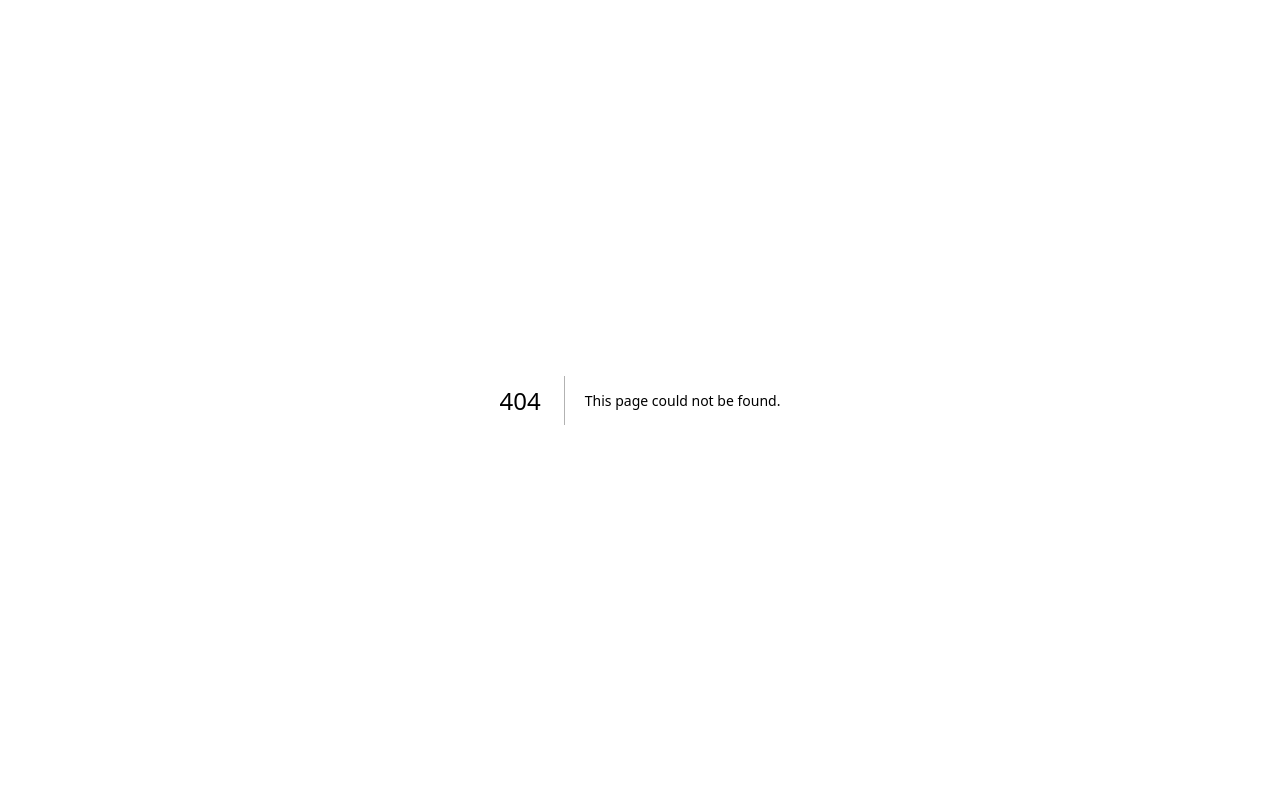
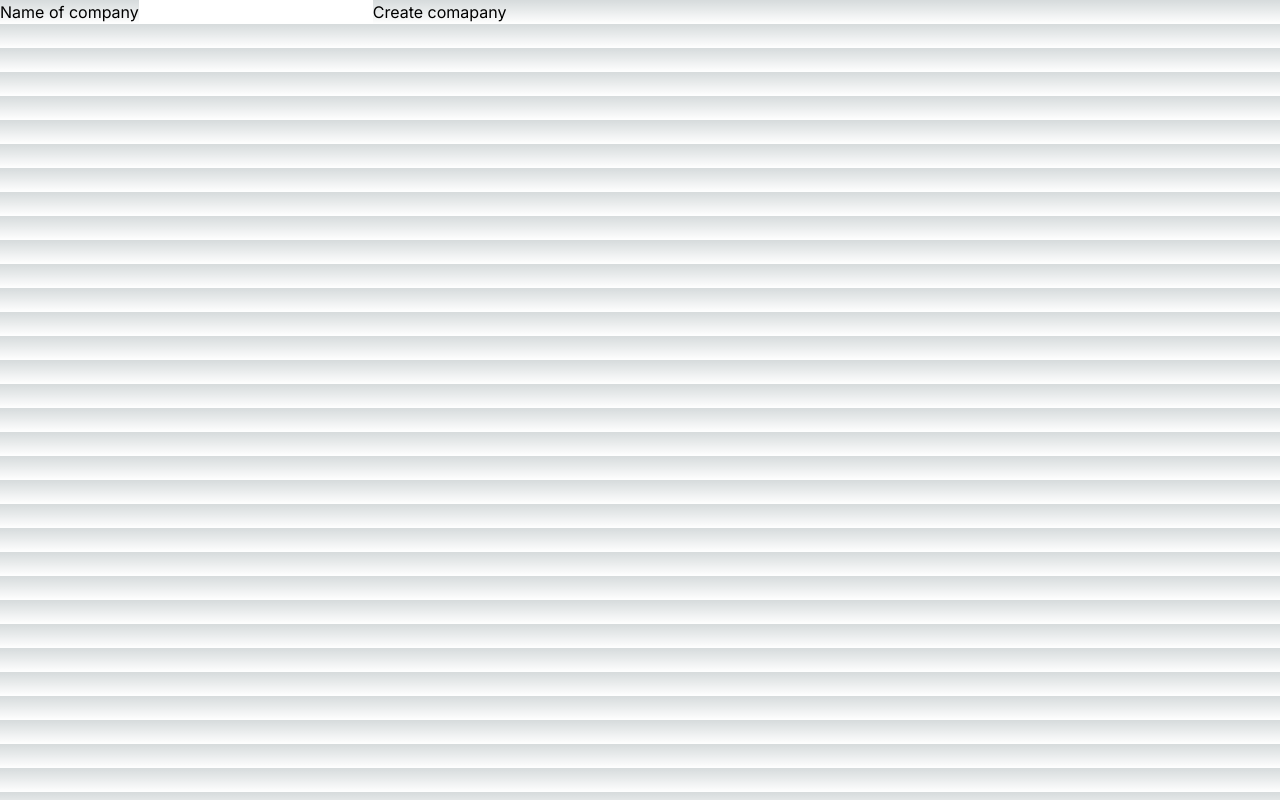
Before and after one commit to Lautaro124/checking_api, a Next.js app in the folder client/: page /auth/createCompany in a window 1280 px wide. Before the commit this address had no page. Built offline with nearby package versions, Linux system fonts and the light colour scheme.

Commit message:
Forms in front

```diff
--- /dev/null
+++ b/client/src/app/auth/createCompany/page.tsx
@@ -0,0 +1,16 @@
+'use client'
+
+const Register = () => {
+  return (
+    <form>
+      <label htmlFor="email">
+        Name of company
+        <input type="email" name="email" />
+      </label>
+      <button>
+        Create comapany
+      </button>
+    </form>
+  )
+}
+export default Register
--- /dev/null
+++ b/client/src/components/atoms/button.tsx
@@ -0,0 +1,16 @@
+interface ButtonProps extends React.ButtonHTMLAttributes<HTMLButtonElement> {
+  children: React.ReactNode
+}
+
+const Button = ({ children, ...restOfProps }: ButtonProps) => {
+  return (
+    <button
+      className="bg-blue-500 hover:bg-blue-700 text-white font-bold py-2 px-4 rounded"
+      {...restOfProps}
+    >
+      {children}
+    </button>
+  )
+}
+
+export default Button
--- /dev/null
+++ b/client/src/components/atoms/input.tsx
@@ -0,0 +1,15 @@
+interface InputProps extends React.InputHTMLAttributes<HTMLInputElement> {
+  styleProp: 'line' | 'bordered'
+}
+const Input = ({ styleProp, ...restOfProps }: InputProps) => {
+  const className = styleProp === 'line'
+    ? 'border-b-2 border-blue-500 border-opacity-50 focus:border-blue-500 focus:ring-0 focus:border-opacity-100 focus:outline-none'
+    : 'border-2 border-blue-500 border-opacity-50 focus:border-blue-500 focus:ring-0 focus:border-opacity-100 focus:outline-none'
+
+  return <input
+    className={className}
+    {...restOfProps}
+  />
+}
+
+export default Input
--- /dev/null
+++ b/client/src/components/atoms/label.tsx
@@ -0,0 +1,18 @@
+interface LabelProps extends React.LabelHTMLAttributes<HTMLLabelElement> {
+  children: React.ReactNode
+  label: string
+}
+
+const Label = ({ children, label, ...restOfProps }: LabelProps) => {
+  return (
+    <label
+      className="block text-gray-700 text-sm font-bold mb-2"
+      {...restOfProps}
+    >
+      {label}
+      {children}
+    </label>
+  )
+}
+
+export default Label
--- /dev/null
+++ b/client/src/components/molecules/forms.tsx
@@ -0,0 +1,22 @@
+import Button from '../atoms/button'
+
+interface FormProps extends React.FormHTMLAttributes<HTMLFormElement> {
+  children: React.ReactNode
+  submitText: string
+}
+
+const Form = ({ children, submitText, ...restOfProps }: FormProps) => {
+  return (
+    <form
+      className="flex flex-col space-y-4"
+      {...restOfProps}
+    >
+      {children}
+      <Button type="submit">
+        {submitText}
+      </Button>
+    </form>
+  )
+}
+
+export default Form
```
Also changed, not shown: client/src/service/service.ts (added, +24 -0 lines), client/src/app/auth/login/page.tsx (added), 1 other file (tests, documents, lock files or other folders).
